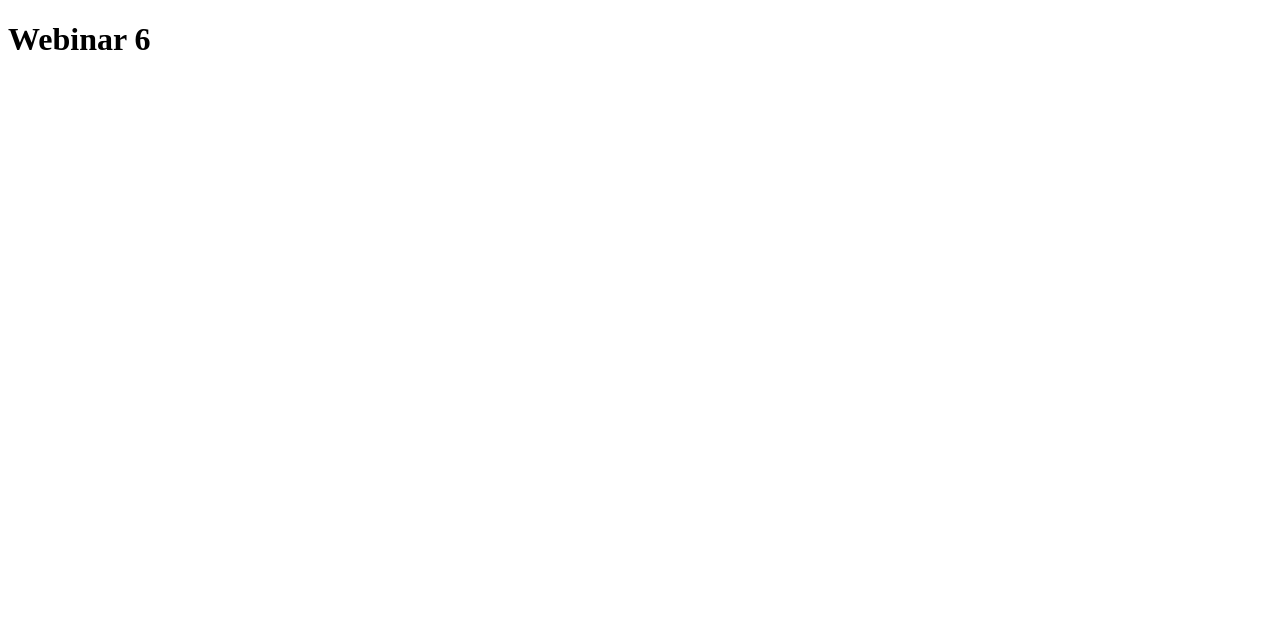
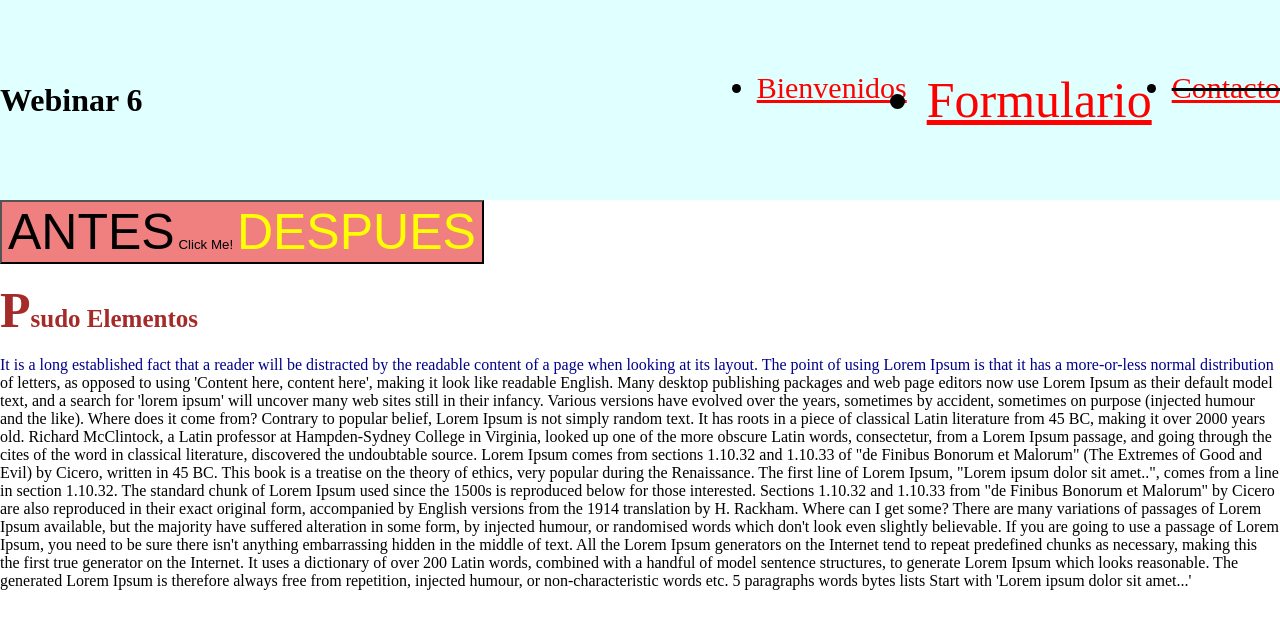
Before and after one commit to horaleon1/cohort19-webinar6, a plain HTML site: page index.html in a window 1280 px wide. Drawn offline with Linux system fonts and the light colour scheme.

Commit message:
add: header styles

```diff
--- /dev/null
+++ b/Blocks/header.css
@@ -0,0 +1,78 @@
+.header {
+  display: flex;
+  justify-content: space-between;
+  align-items: center;
+  width: 100%;
+  height: 200px;
+  background-color: lightcyan;
+}
+
+.header__nav-list {
+  display: flex;
+  gap: 20px;
+}
+
+button {
+  background-color: lightcoral;
+}
+
+/* :Pseudo-classes  */
+
+button:hover {
+  background-color: lightblue;
+}
+
+.header__nav-list a {
+  color: red;
+}
+
+.header__nav-list a:hover {
+  color: blue;
+}
+
+.header__nav-list a:visited {
+  color: green;
+}
+
+.header__nav-list a:active {
+  color: yellow;
+}
+
+.header__nav-list li:nth-child(1) {
+  font-size: 30px;
+}
+
+.header__nav-list li:nth-child(3) {
+  font-size: 30px;
+  text-decoration: line-through;
+}
+
+.header__nav-list li:nth-child(2) {
+  font-size: 50px;
+}
+
+/* ::Pseudo-elementos  */
+
+button::before {
+  content: "ANTES";
+  font-size: 50px;
+}
+
+button::after {
+  content: "DESPUES";
+  font-size: 50px;
+  color: yellow;
+}
+
+.header__title {
+  color: brown;
+  font-size: 25px;
+}
+
+.header__title::first-letter {
+  font-size: 50px;
+}
+
+.header__description::first-line {
+  color: darkblue;
+}
--- /dev/null
+++ b/Blocks/pagex.css
@@ -0,0 +1,8 @@
+body {
+  margin: 0;
+  padding: 0;
+}
+.page {
+  margin: 0;
+  padding: 0;
+}
--- a/index.css
+++ b/index.css
@@ -0,0 +1,2 @@
+@import url('./Blocks/pagex.css');
+@import url('./Blocks/header.css');
--- a/index.html
+++ b/index.html
@@ -1,11 +1,76 @@
 <!DOCTYPE html>
 <html lang="en">
+
 <head>
     <meta charset="UTF-8">
     <meta name="viewport" content="width=device-width, initial-scale=1.0">
     <title>Webinar 6</title>
+    <link rel="stylesheet" href="index.css">
 </head>
+
 <body>
-    <h1>Webinar 6</h1>
+    <header class="header">
+        <h1>Webinar 6</h1>
+
+        <nav class="header__nav">
+            <ul class="header__nav-list">
+                <li><a href="#bienvenidos">Bienvenidos</a></li>
+                <li><a href="#formulario">Formulario</a></li>
+                <li><a href="#Contacto">Contacto</a></li>
+            </ul>
+        </nav>
+    </header>
+
+    <button>
+        Click Me!
+    </button>
+
+    <h1 class="header__title">
+        Psudo Elementos
+    </h1>
+    <p class="header__description">
+        It is a long established fact that a reader will be distracted by the readable content of a page when looking at
+        its layout. The point of using Lorem Ipsum is that it has a more-or-less normal distribution of letters, as
+        opposed to using 'Content here, content here', making it look like readable English. Many desktop publishing
+        packages and web page editors now use Lorem Ipsum as their default model text, and a search for 'lorem ipsum'
+        will uncover many web sites still in their infancy. Various versions have evolved over the years, sometimes by
+        accident, sometimes on purpose (injected humour and the like).
+
+
+        Where does it come from?
+        Contrary to popular belief, Lorem Ipsum is not simply random text. It has roots in a piece of classical Latin
+        literature from 45 BC, making it over 2000 years old. Richard McClintock, a Latin professor at Hampden-Sydney
+        College in Virginia, looked up one of the more obscure Latin words, consectetur, from a Lorem Ipsum passage, and
+        going through the cites of the word in classical literature, discovered the undoubtable source. Lorem Ipsum
+        comes from sections 1.10.32 and 1.10.33 of "de Finibus Bonorum et Malorum" (The Extremes of Good and Evil) by
+        Cicero, written in 45 BC. This book is a treatise on the theory of ethics, very popular during the Renaissance.
+        The first line of Lorem Ipsum, "Lorem ipsum dolor sit amet..", comes from a line in section 1.10.32.
+
+        The standard chunk of Lorem Ipsum used since the 1500s is reproduced below for those interested. Sections
+        1.10.32 and 1.10.33 from "de Finibus Bonorum et Malorum" by Cicero are also reproduced in their exact original
+        form, accompanied by English versions from the 1914 translation by H. Rackham.
+
+        Where can I get some?
+        There are many variations of passages of Lorem Ipsum available, but the majority have suffered alteration in
+        some form, by injected humour, or randomised words which don't look even slightly believable. If you are going
+        to use a passage of Lorem Ipsum, you need to be sure there isn't anything embarrassing hidden in the middle of
+        text. All the Lorem Ipsum generators on the Internet tend to repeat predefined chunks as necessary, making this
+        the first true generator on the Internet. It uses a dictionary of over 200 Latin words, combined with a handful
+        of model sentence structures, to generate Lorem Ipsum which looks reasonable. The generated Lorem Ipsum is
+        therefore always free from repetition, injected humour, or non-characteristic words etc.
+
+        5
+        paragraphs
+        words
+        bytes
+        lists
+        Start with 'Lorem
+        ipsum dolor sit amet...'
+
+    </p>
+
 </body>
+<section id="formulario">
+
+</section>
 </html>
```
Also changed, not shown: Blocks/formulario.css (added).
